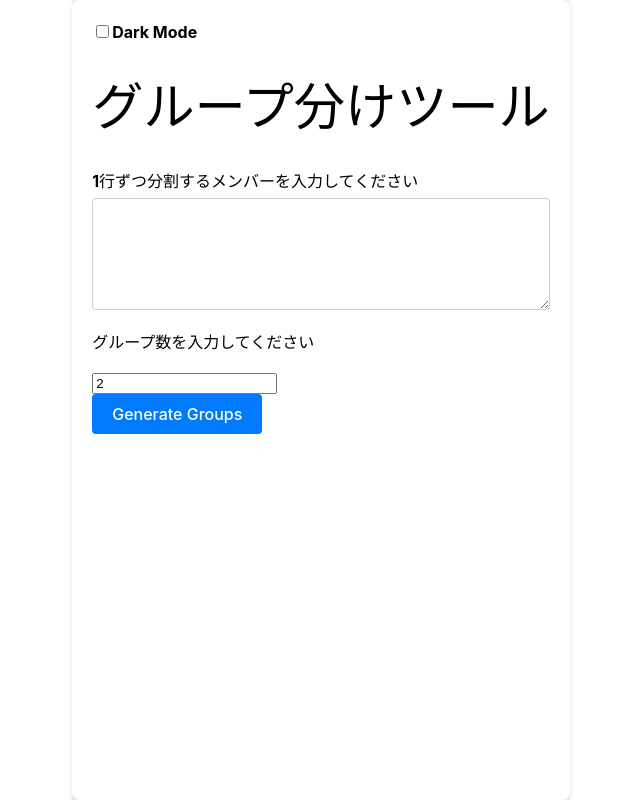
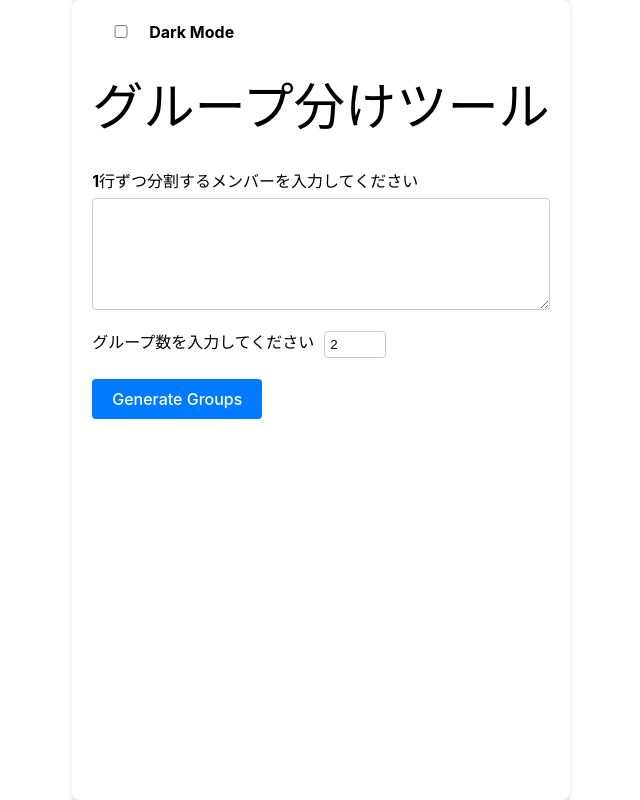
Before and after one commit to rami2076/groups, a React (Vite) app: page / in a window 1280 px wide. Shown: the whole page, without its empty margins (319-959 px from the left). Built offline with nearby package versions, Linux system fonts and the light colour scheme.

Commit message:
GroupCountInputのCSSを設定

```diff
--- /dev/null
+++ b/src/components/molecules/GroupCountInput.css
@@ -0,0 +1,18 @@
+/* src/components/molecules/GroupCountInput.css */
+
+.GroupCountInput {
+    display: flex;
+    align-items: center;
+    margin-bottom: 20px;
+}
+
+label {
+    margin-right: 10px;
+}
+
+input {
+    width: 50px;
+    padding: 5px;
+    border: 1px solid #ccc;
+    border-radius: 4px;
+}
--- a/src/components/molecules/GroupCountInput.tsx
+++ b/src/components/molecules/GroupCountInput.tsx
@@ -1,4 +1,5 @@
 import React from 'react';
+import './GroupCountInput.css'
 
 interface GroupCountInputProps {
     value: number;
@@ -7,9 +8,9 @@ interface GroupCountInputProps {
 
 const GroupCountInput: React.FC<GroupCountInputProps> = ({value, onChange}) => {
     return (
-        <div>
-            <p><label>グループ数を入力してください</label></p>
-            <input type="number" min={2} value={value} onChange={onChange}/>
+        <div className="GroupCountInput">
+            <label htmlFor={"GroupCountInput"}>グループ数を入力してください</label>
+            <input id="GroupCountInput" type="number" min={2} value={value} onChange={onChange}/>
         </div>
     );
 };
```
